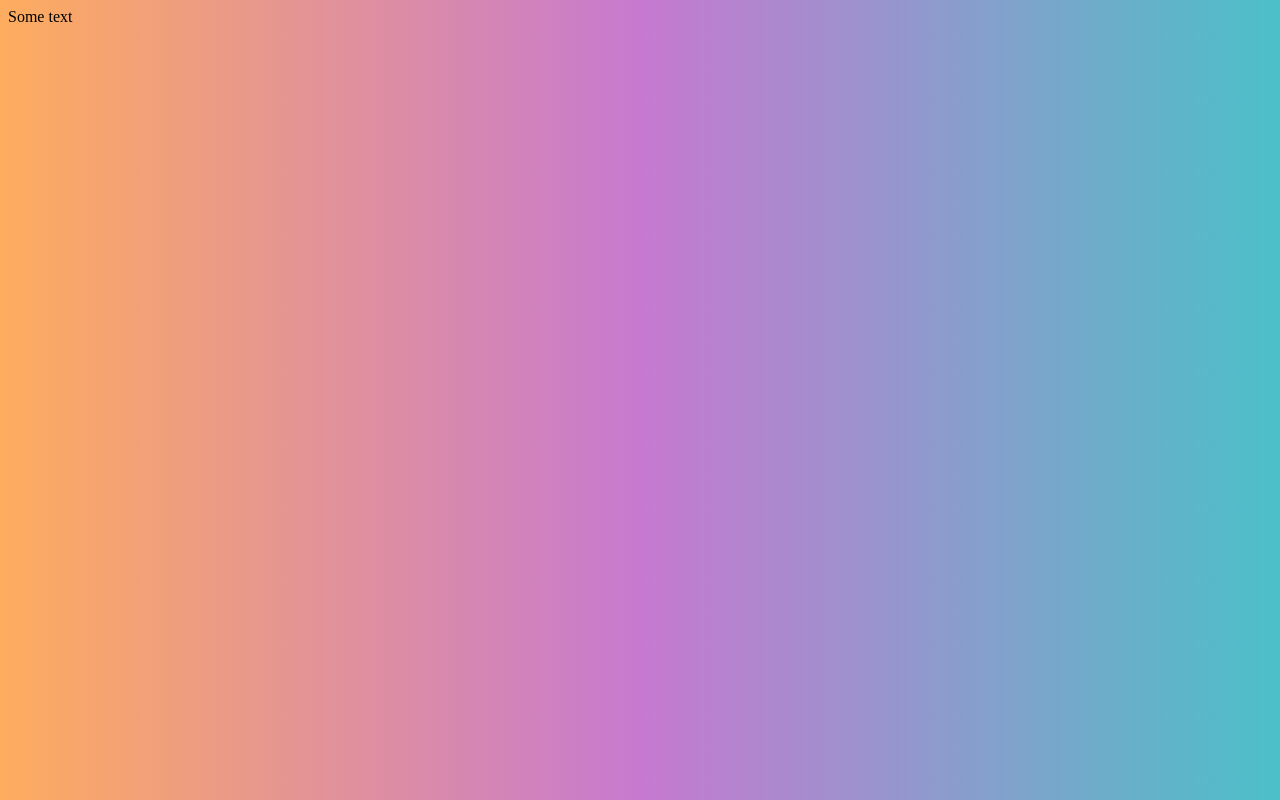
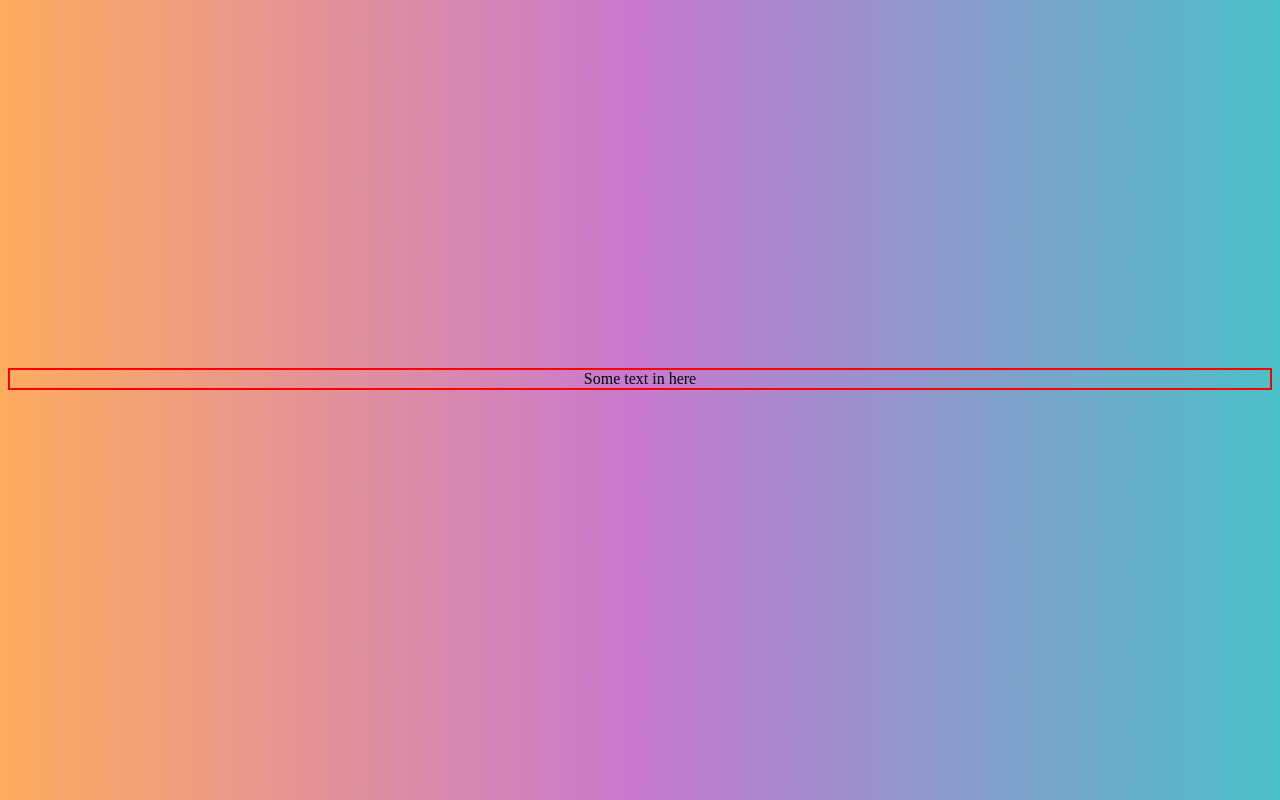
Before and after one commit to MFarabi619/pomodoro-clock, a React (Vite) app: page / in a window 1280 px wide. Built offline with nearby package versions, Linux system fonts and the light colour scheme.

Commit message:
Center Glassmorphic Circle div

```diff
--- a/src/Components/Background/Background.jsx
+++ b/src/Components/Background/Background.jsx
@@ -2,7 +2,7 @@ import { useState } from "react";
 import "./Background.scss";
 
 function Background() {
-  return <div className="background">Some text</div>;
+  return <div className="background"></div>;
 }
 
 export default Background;
--- a/src/Components/Glassmorphic Circle/Glassmorphic Circle.jsx
+++ b/src/Components/Glassmorphic Circle/Glassmorphic Circle.jsx
@@ -0,0 +1,8 @@
+import React from "react";
+import "./Glassmorphic Circle.scss";
+
+function Glassmorphic_Circle() {
+  return <div className="circle">Some text in here</div>;
+}
+
+export default Glassmorphic_Circle;
--- a/src/Components/Glassmorphic Circle/Glassmorphic Circle.scss
+++ b/src/Components/Glassmorphic Circle/Glassmorphic Circle.scss
@@ -0,0 +1,16 @@
+*,
+*::before,
+*::after {
+  box-sizing: border-box;
+}
+
+img {
+  width: 100%;
+}
+
+.circle {
+  display: flex;
+  justify-content: center;
+  border: 2px red solid;
+  translate: 0 45vh;
+}
--- a/src/main.jsx
+++ b/src/main.jsx
@@ -1,10 +1,12 @@
 import React from "react";
 import ReactDOM from "react-dom/client";
 import Background from "./Components/Background/Background.jsx";
+import GlassmorphicCircle from "./Components/Glassmorphic Circle/Glassmorphic Circle.jsx";
 import "./index.scss";
 
 ReactDOM.createRoot(document.getElementById("root")).render(
   <React.StrictMode>
     <Background />
+    <GlassmorphicCircle />
   </React.StrictMode>
 );
```
